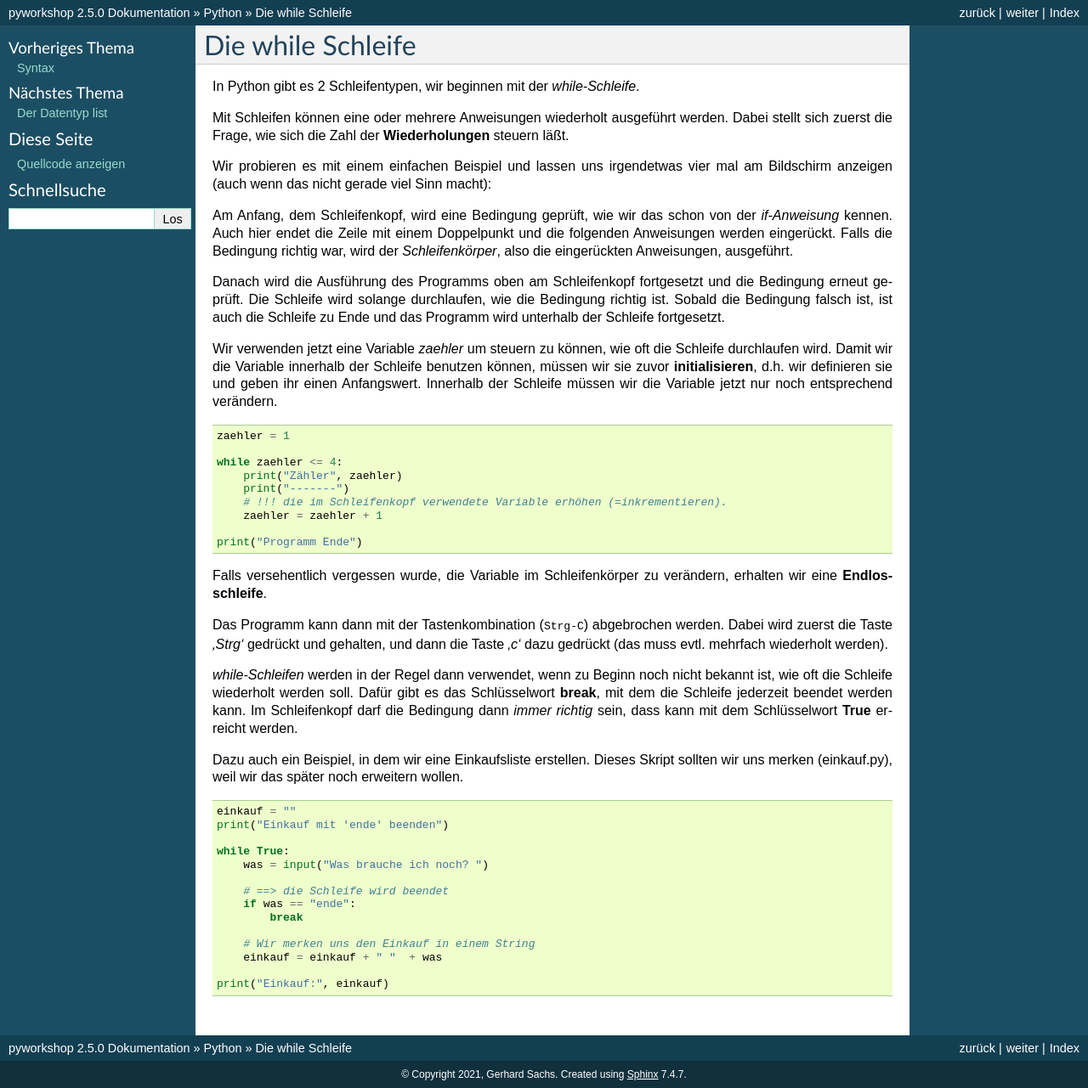
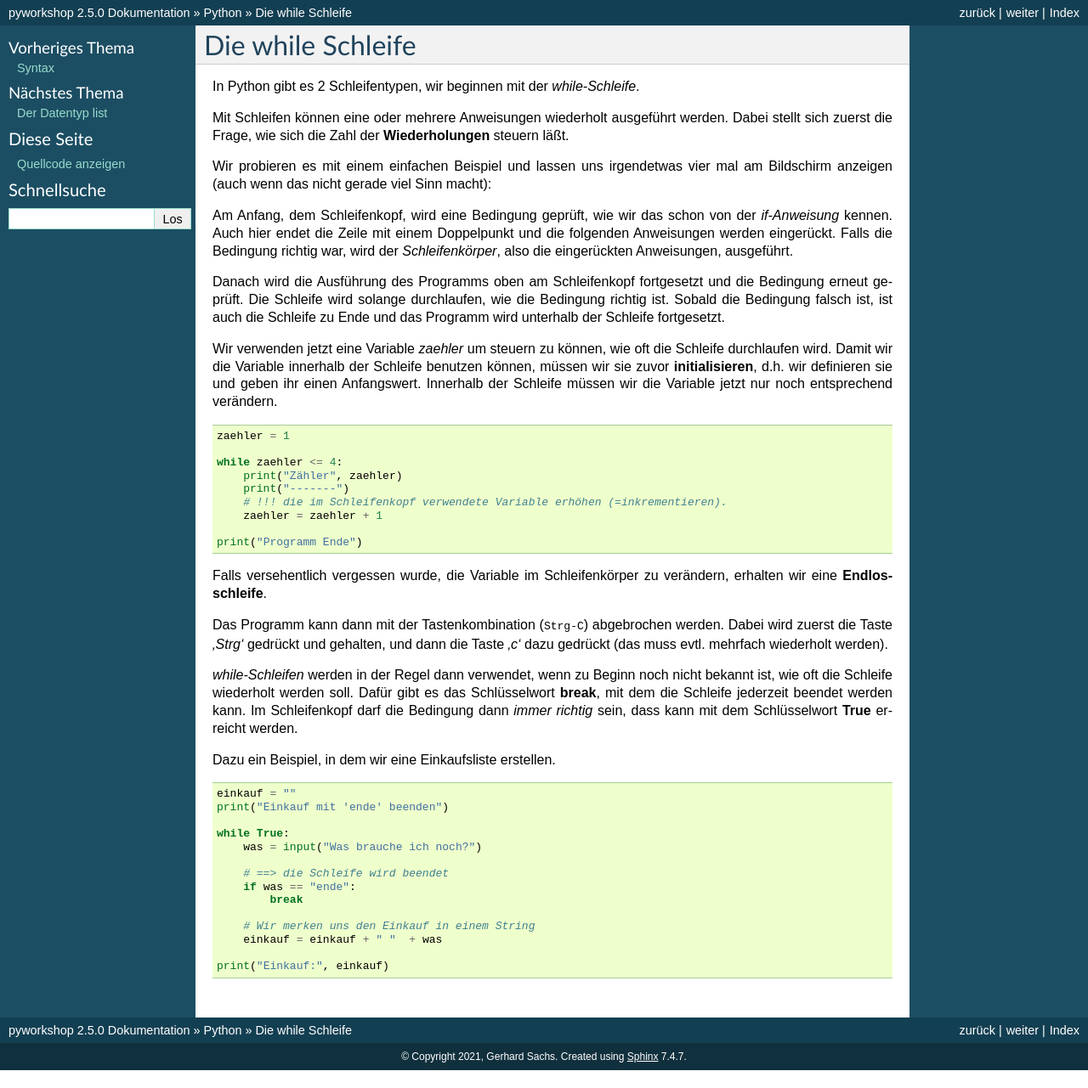
Before and after one commit to gerpark/pyworkshop, a Sphinx documentation site: the page built from docs/source/python/while.rst, in a window 1280 px wide. Shown: the whole page at 85% size. Built offline with Sphinx 7.4.7, drawn with Linux system fonts in a browser that asks for light colours; after the commit the page ends 1260 px from its top, so only the background shows below that.

Commit message:
2.55 links.rst

```diff
--- a/docs/source/python/while.rst
+++ b/docs/source/python/while.rst
@@ -59,9 +59,7 @@ Dafür gibt es das Schlüsselwort **break**, mit dem die Schleife jederzeit
 beendet werden kann. Im Schleifenkopf darf die Bedingung dann `immer richtig` sein,
 dass kann mit dem Schlüsselwort **True** erreicht werden.
 
-Dazu auch ein Beispiel, in dem wir eine Einkaufsliste erstellen.
-Dieses Skript sollten wir uns merken (einkauf.py), weil wir das später noch
-erweitern wollen.
+Dazu ein Beispiel, in dem wir eine Einkaufsliste erstellen.
 
 .. code:: python
 
@@ -69,7 +67,7 @@ erweitern wollen.
     print("Einkauf mit 'ende' beenden")
 
     while True:
-        was = input("Was brauche ich noch? ")
+        was = input("Was brauche ich noch?")
 
         # ==> die Schleife wird beendet
         if was == "ende":
```
Also changed, not shown: other parts of docs/source/python/while.rst (+1 -1 lines).
